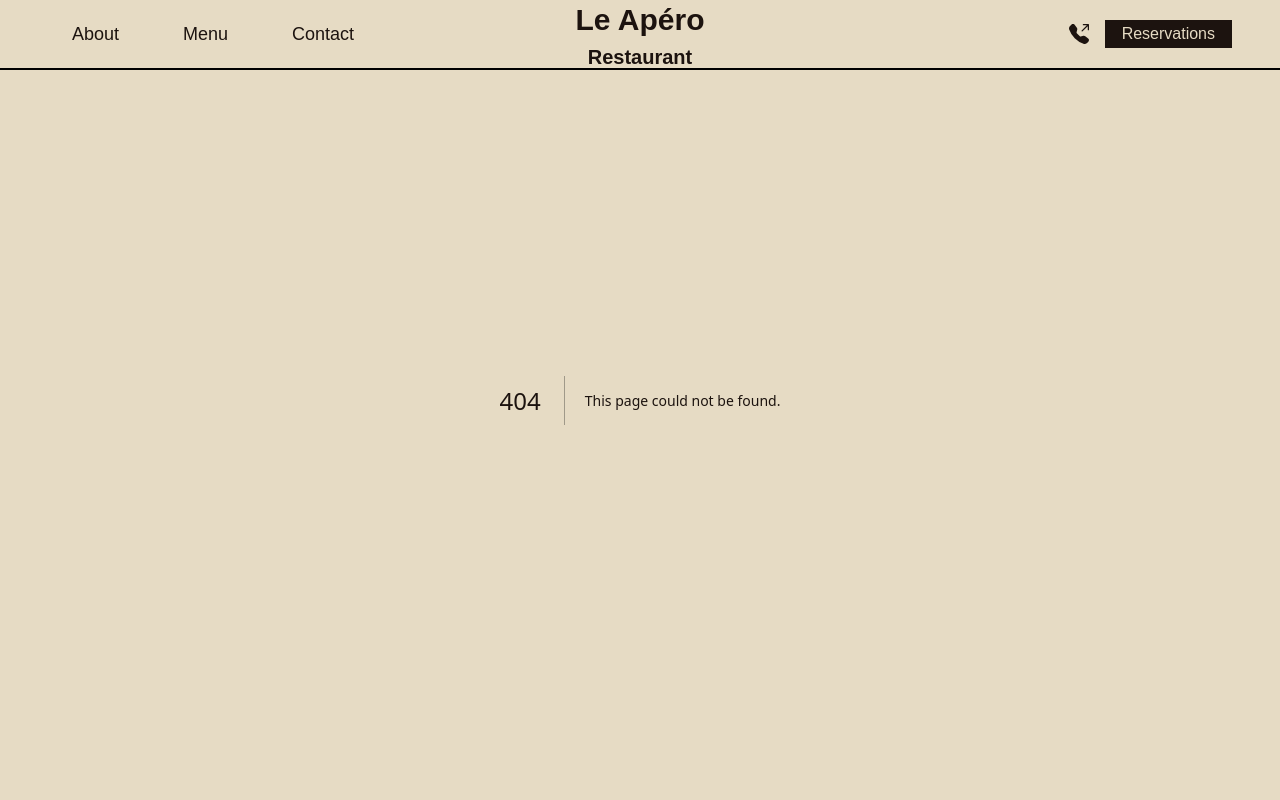
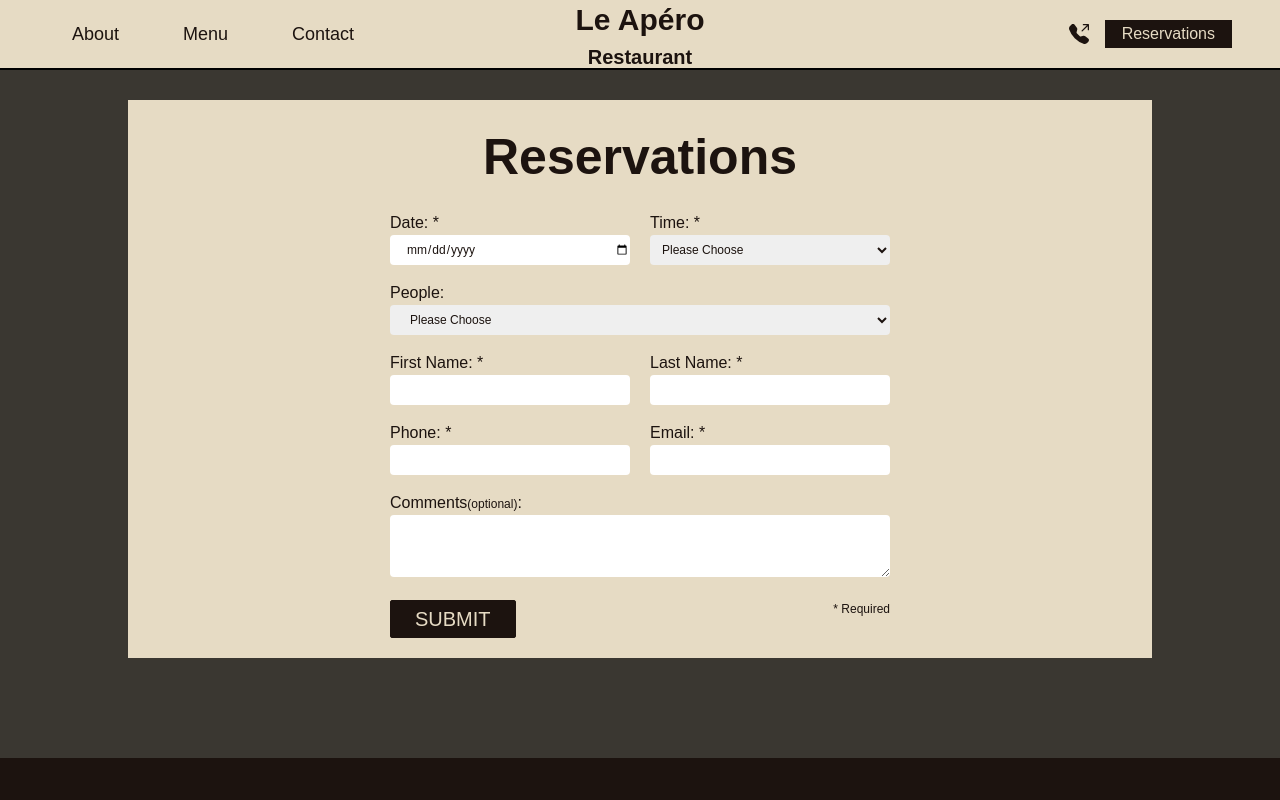
Before and after one commit to werthird/le-apero-restaurant, a Next.js app: page /reservations in a window 1280 px wide. Before the commit this address had no page. Shown: the top 800 px of the page. Built offline with nearby package versions, Linux system fonts and the light colour scheme; a web font is replaced by a local one.

Commit message:
built and styled reservations page

```diff
--- a/app/components/header/BurgerMenu.jsx
+++ b/app/components/header/BurgerMenu.jsx
@@ -11,10 +11,13 @@ const BurgerMenu = () => {
   return (
     <nav className='flex justify-between h-full mx-2'>
 
+    <Link href='/' className=''>
       <h2 className='flex font-bold items-center text-center'>
         <span className='text-[30px]'>Le Apéro&nbsp;</span>
         <span className='hidden sm:inline text-[20px] ml-2'>Restaurant</span>
       </h2>
+    </Link>
+
 
       {/* OPEN MENU LIST*/}
       <button onClick={() => setDisplay(!display)}><FiMenu className='h-10 w-10'/></button>
@@ -47,7 +50,7 @@ const BurgerMenu = () => {
           onClick={() => {
             setDisplay(!display)
           }}>
-          <p>Reservations</p>
+          <Link href='/reservations'>Reservations</Link>
         </button>
 
       </section>
--- a/app/components/header/NavBar.jsx
+++ b/app/components/header/NavBar.jsx
@@ -28,7 +28,7 @@ const NavBar = () => {
         <li className='mx-2 px-6 py-[3px] hover:bg-accent-color transition'><Link href='#contact'>Contact</Link></li>
       </ul>
 
-      <Link href='#home' className='w-[20%]'>
+      <Link href='/' className='w-[20%]'>
         <h2 className='flex flex-col justify-center text-[25px] font-bold text-center'>
           <span className='text-[30px]'>Le Apéro</span>
           <span className='text-[20px]'>Restaurant</span>
@@ -41,7 +41,7 @@ const NavBar = () => {
           <Link href='tel:5551234567'><BsFillTelephoneOutboundFill className='w-[20px] h-[20px]'/></Link>
         </li>
         <li className='mx-2 px-4 py-[1px] bg-secondary-color text-main-color border border-secondary-color hover:bg-main-color hover:text-secondary-color transition'>
-          <Link href='/' className=''>Reservations</Link>
+          <Link href='/reservations' className=''>Reservations</Link>
         </li>
       </ul>
     </nav>
--- /dev/null
+++ b/app/components/reservations/ReservForm.jsx
@@ -0,0 +1,98 @@
+import React from 'react';
+
+const ReservForm = () => {
+  return (
+    <section className='flex justify-center bg-black/75 py-[100px]'>
+      <div className='flex justify-center w-full sm:w-[80%] h-[100%] bg-main-color py-[20px]'>
+
+        <form className='flex flex-col sm:flex-row flex-wrap px-4 sm:px-0 justify-between w-full lg:w-[500px]'>
+
+          <h2 className='w-full text-[50px] font-bold text-center mb-4'>Reservations</h2>
+
+          <div className='flex flex-col w-full sm:w-[48%]'>
+            <label htmlFor='date'>Date: *</label>
+            <input type='date' name='date' id='date' className='w-full h-[30px] pl-4 text-[12px] rounded' required/>
+          </div>
+
+          <div className='w-full sm:w-[48%]'>
+            <label htmlFor='time'>Time: *</label>
+            <select type='text' name='time' className='h-[30px] w-full pl-2 text-[12px] rounded' required>
+              <option value='Please Choose'>Please Choose</option>
+              <option value='4:30'>4:00</option>
+              <option value='4:30'>4:30</option>
+              <option value='4:30'>5:00</option>
+              <option value='4:30'>5:30</option>
+              <option value='4:30'>6:00</option>
+              <option value='4:30'>6:30</option>
+              <option value='4:30'>7:00</option>
+              <option value='4:30'>7:30</option>
+              <option value='4:30'>8:00</option>
+              <option value='4:30'>8:30</option>
+              <option value='4:30'>9:00</option>
+              <option value='4:30'>9:30</option>
+              <option value='4:30'>10:00</option>
+              <option value='4:30'>10:30</option>
+              <option value='4:30'>11:00</option>
+            </select>
+          </div>
+
+          <div className='w-full sm:my-4'>
+            <label htmlFor='people'>People:</label>
+            <select type='text' name='people' id='people' className='w-full h-[30px] text-[12px] pl-4 rounded' autoComplete='email' required>
+            <option value='Please Choose' className=''>Please Choose</option>
+              <option value='1'>1</option>
+              <option value='2'>2</option>
+              <option value='3'>3</option>
+              <option value='4'>4</option>
+              <option value='5'>5</option>
+              <option value='6'>6</option>
+              <option value='7'>7</option>
+              <option value='8'>8</option>
+              <option value='9'>9</option>
+              <option value='10'>10</option>
+            </select>
+          </div>
+
+          <div className='w-full sm:w-[48%]'>
+            <label htmlFor='nameFirst'>First Name: *</label>
+            <input type='text' name='nameFirst' id='nameFirst' className='w-full h-[30px] text-[12px] pl-4 rounded' autoComplete='given-first' required/>
+          </div>
+
+          <div className='w-full sm:w-[48%]'>
+            <label htmlFor='nameLast'>Last Name: *</label>
+            <input type='text' name='nameLast' id='nameLast' className='w-full h-[30px] text-[12px] pl-4 rounded' autoComplete='given-last' required/>
+          </div>
+
+          <div className='w-full sm:w-[48%] sm:my-4'>
+            <label htmlFor='phone'>Phone: *</label>
+            <input type='text' name='phone' id='phone' className='w-full h-[30px] text-[12px] pl-4 rounded' autoComplete='tel' required/>
+          </div>
+
+          <div className='w-full sm:w-[48%] sm:my-4'>
+            <label htmlFor='email'>Email: *</label>
+            <input type='text' name='email' id='email' className='w-full h-[30px] text-[12px] pl-4 rounded' autoComplete='email' required/>
+          </div>
+
+          <div className='w-full'>
+            <label htmlFor='comments'>Comments<span className='text-[12px]'>(optional)</span>:</label>
+            <textarea name='comments' id='comments' className='w-full pl-2 pt-2 text-[12px] rounded' rows='3' required></textarea>
+          </div>
+
+          <div className='mt-4'>
+            <button className='bg-secondary-color text-main-color border border-secondary-color px-6 py-[3px] text-[20px] uppercase rounded-sm hover:bg-main-color hover:text-secondary-color transition'>
+              Submit
+            </button>
+          </div>
+
+          <p className='mt-4 text-[12px]'>* Required</p>
+
+        </form>
+      </div>
+
+
+    </section>
+
+  )
+};
+
+export default ReservForm;
--- a/app/containers/Contact.jsx
+++ b/app/containers/Contact.jsx
@@ -4,7 +4,7 @@ import ContactInfo from '../components/contact/ContactInfo';
 
 const Contact = () => {
   return (
-    <section className='flex flex-col items-center w-full my-20 lg:mt-[200px]'>
+    <section className='flex flex-col items-center w-full my-20 lg:mt-[200px] mb-[200px]'>
       <h2 className='text-[40px] lg:text-[50px] font-bold text-center'>Get in Touch</h2>
       <section className='mt-4 lg:mt-12 flex flex-col lg:flex-row justify-center lg:justify-evenly w-full px-2'>
 
--- a/app/containers/Footer.jsx
+++ b/app/containers/Footer.jsx
@@ -4,7 +4,7 @@ import { FaFacebookF, FaInstagram, FaYelp } from 'react-icons/fa';
 
 const Footer = () => {
   return (
-    <footer className='flex flex-col lg:flex-row justify-between items-center bg-secondary-color text-main-color min-h-[200px] mt-[200px]'>
+    <footer className='flex flex-col lg:flex-row justify-between items-center bg-secondary-color text-main-color min-h-[200px]'>
 
       <Link href='#home' className='w-full lg:w-[20%]'>
         <h2 className='flex flex-col justify-center text-[25px] font-bold text-center'>
--- /dev/null
+++ b/app/reservations/page.jsx
@@ -0,0 +1,11 @@
+import React from 'react';
+import ReservForm from '../components/reservations/ReservForm';
+
+
+export default function ReservationPage() {
+  return (
+    <main className='w-full'>
+      <ReservForm />
+    </main>
+  )
+};
```
Also changed, not shown: public/images/logo-curved-text.png (added).
